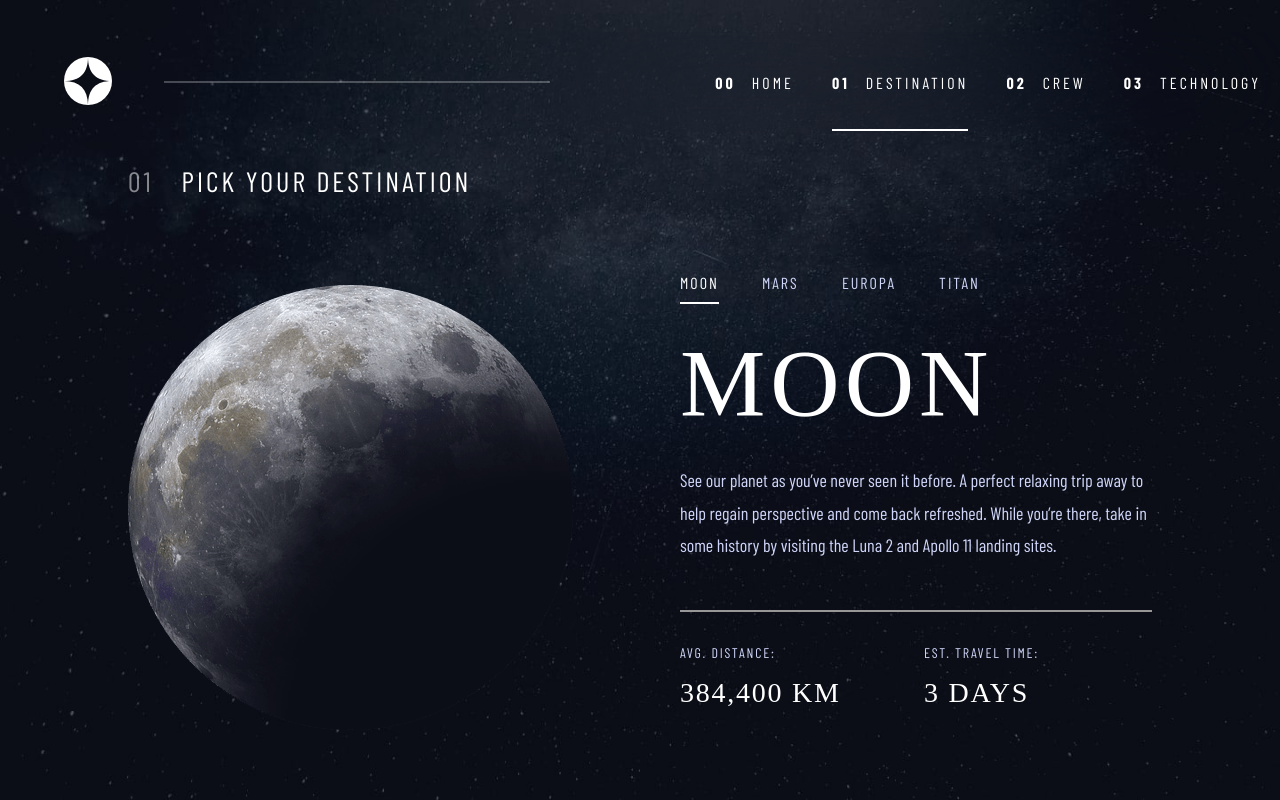
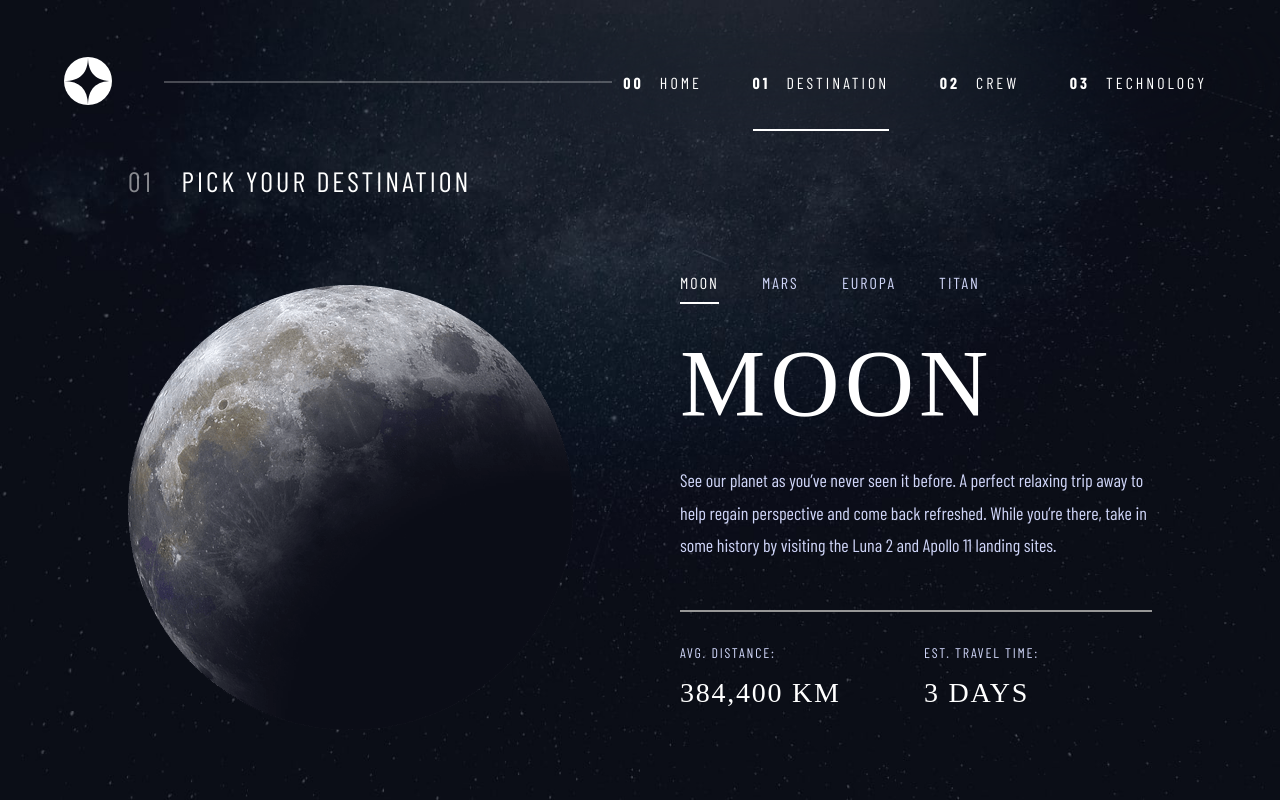
Before and after one commit to lexadecimals/space-tourism, a React (Vite) app: page /destination/moon in a window 1280 px wide. Built offline with nearby package versions, Linux system fonts and the light colour scheme; a web font is replaced by a local one.

Commit message:
refactor: refactor mobile menu & add transitions to menus

```diff
--- a/src/components/crewMember/crewMemberStyles.js
+++ b/src/components/crewMember/crewMemberStyles.js
@@ -3,17 +3,30 @@ import styled from 'styled-components';
 import { NavLink } from 'react-router-dom';
 
 export const StyledNavLink = styled(NavLink)`
+  position: relative;
   background: #979797;
   height: 10px;
   width: 10px;
   display: inline-block;
   border-radius: 50%;
+  transition: background-color 0.5s;
+
   &:hover {
     background: #c7c7c7;
   }
   &.active {
     background: white;
   }
+  &:after {
+  content: "";
+  position: absolute;
+  width: 44px;
+  height: 44px;
+  left: 50%;
+  top: 50%;
+  transform:translate(-50%, -50%);
+  }
+
   @media only screen and (min-width: 1200px) {
     width: 15px;
     height: 15px;
@@ -86,3 +99,9 @@ export const GradientContainer = styled.div`
     height: 500px;
   }
 `;
+
+export const FlexContainer = styled.div`
+  display: flex;
+  flex-direction: column;
+  gap: 1rem;
+`
--- a/src/components/location/locationStyles.js
+++ b/src/components/location/locationStyles.js
@@ -10,6 +10,9 @@ export const StyledNavLink = styled(NavLink)`
   display: inline-block;
   font-size: 0.875rem;
   padding-bottom: 10px;
+
+  transition: border-width 0.2s;
+  transition-timing-function: ease;
   &:hover {
     border-bottom: 2px solid silver;
     padding-bottom: 10px;
@@ -111,7 +114,7 @@ export const StyledImage = styled.img`
     max-width: 300px;
   }
   @media only screen and (min-width: 1200px) {
-    max-width: 500px;
+    max-width: 480px;
     justify-self: start;
   }
 `;
--- a/src/components/menus/crewMenu/crewMenuStyles.js
+++ b/src/components/menus/crewMenu/crewMenuStyles.js
@@ -12,12 +12,9 @@ export const StyledUnorderedList = styled.ul`
   display: grid;
   grid-template-columns: repeat(4, 1fr);
   justify-content: space-between;
-  width: 120px;
+  width: 200px;
   margin: 0 auto;
-  @media only screen and (min-width: 700px) {
-  }
   @media only screen and (min-width: 1200px) {
-    width: 200px;
     margin: 0;
   }
 `;
--- a/src/components/menus/mainMenu/index.jsx
+++ b/src/components/menus/mainMenu/index.jsx
@@ -1,13 +1,13 @@
 import { StyledNavLink, StyledNav, ShadedDiv } from './mainMenuStyles';
 import logo from '../../../assets/shared/logo.svg';
 
-const MainMenu = ({ children, open, handleClick }) => {
+const MainMenu = ({ children, isOpen, handleClick }) => {
   return (
     <StyledNav>
       <StyledNavLink to="/" onClick={handleClick}>
-        <img src={logo} alt="" />
+        <img src={logo} alt="site home" />
       </StyledNavLink>
-      <ShadedDiv $open={open}></ShadedDiv>
+      <ShadedDiv $open={isOpen}></ShadedDiv>
       {children}
     </StyledNav>
   );
--- a/src/components/technology/technologyStyles.js
+++ b/src/components/technology/technologyStyles.js
@@ -15,6 +15,9 @@ export const StyledNavLink = styled(NavLink)`
   border-radius: 50%;
   text-align: center;
   line-height: 40px;
+
+  transition: border-color 0.2s ease,
+              background-color 0.2s ease;
 
   &:hover {
     border: 1px solid white;
--- a/src/root/index.jsx
+++ b/src/root/index.jsx
@@ -7,14 +7,10 @@ import MainMenu from '../components/menus/mainMenu/index.jsx';
 import {
   StyledUnorderedList,
   StyledNavLink,
-  HamburgerIcon,
-  CloseIcon,
   StyledSpan,
   StyledHR,
+  IconButton,
 } from './rootStyles.js';
-
-import closeIcon from '../assets/shared/icon-close.svg';
-import hamburgerIcon from '../assets/shared/icon-hamburger.svg';
 
 export const Root = () => {
   const [menuIsOpen, setMenuIsOpen] = useState(false);
@@ -35,10 +31,11 @@ export const Root = () => {
   };
 
   const { pathname } = useLocation();
+  const currentPath = pathname.toLowerCase();
 
   return (
     <Layout className="root">
-      <MainMenu open={menuIsOpen} handleClick={closeMenuOnMobile}>
+      <MainMenu isOpen={menuIsOpen} handleClick={closeMenuOnMobile}>
         <StyledHR></StyledHR>
         <StyledUnorderedList $open={menuIsOpen}>
           <li>
@@ -50,7 +47,9 @@ export const Root = () => {
             <StyledNavLink
               to={`/destination/${destination}`}
               onClick={closeMenuOnMobile}
-              className={pathname.includes('destination') ? 'active' : ''}
+              $active_route={
+                currentPath.includes('/destination') ? 'true' : 'false'
+              }
             >
               <StyledSpan>01</StyledSpan>Destination
             </StyledNavLink>
@@ -59,7 +58,7 @@ export const Root = () => {
             <StyledNavLink
               to={`/crew/${crewMember}`}
               onClick={closeMenuOnMobile}
-              className={pathname.includes('crew') ? 'active' : ''}
+              $active_route={currentPath.includes('/crew') ? 'true' : 'false'}
             >
               <StyledSpan>02</StyledSpan>Crew
             </StyledNavLink>
@@ -68,19 +67,26 @@ export const Root = () => {
             <StyledNavLink
               to={`/technology/${tech}`}
               onClick={closeMenuOnMobile}
-              className={pathname.includes('technology') ? 'active' : ''}
+              $active_route={
+                currentPath.includes('/technology') ? 'true' : 'false'
+              }
             >
               <StyledSpan>03</StyledSpan>Technology
             </StyledNavLink>
           </li>
         </StyledUnorderedList>
         {menuIsOpen ? (
-          <CloseIcon src={closeIcon} onClick={toggleMenu}></CloseIcon>
+          <IconButton
+            $close
+            aria-label="close menu"
+            onClick={toggleMenu}
+          ></IconButton>
         ) : (
-          <HamburgerIcon
-            src={hamburgerIcon}
+          <IconButton
+            $hamburger
+            aria-label="open menu"
             onClick={toggleMenu}
-          ></HamburgerIcon>
+          ></IconButton>
         )}
       </MainMenu>
       <Outlet />
--- a/src/root/rootStyles.js
+++ b/src/root/rootStyles.js
@@ -1,5 +1,7 @@
 import styled from 'styled-components';
 import { NavLink } from 'react-router-dom';
+import hamburgerIcon from '/assets/shared/icon-hamburger.svg';
+import closeIcon from '/assets/shared/icon-close.svg';
 
 export const StyledUnorderedList = styled.ul`
   align-self: start;
@@ -24,8 +26,10 @@ export const StyledUnorderedList = styled.ul`
     margin-left: 0;
   }
   @media only screen and (min-width: 1200px) {
-    margin-left: 20%;
+    margin-left: 10%;
     width: 80%;
+    justify-content: space-between;
+
   }
 `;
 export const StyledNavLink = styled(NavLink)`
@@ -41,8 +45,16 @@ export const StyledNavLink = styled(NavLink)`
   padding-top: 5px;
   padding-bottom: 5px;
 
+  transition: border-width 0.2s;
+  transition-timing-function: ease;
+
   @media only screen and (min-width: 700px) {
       display: inline;
+      //keep active parent link border styled
+      border-width: ${props => props.$active_route == "true" && "2px"};
+      border-bottom-style: ${props => props.$active_route == "true" && "solid"};
+      border-color: ${props => props.$active_route == "true" && "white"};
+      padding-bottom: 37px;
     }
 
   &:visited {
@@ -56,7 +68,9 @@ export const StyledNavLink = styled(NavLink)`
     @media only screen and (min-width: 700px) {
       padding-bottom: 37px;
       border-right: none;
-      border-bottom: 2px solid silver;
+      border-bottom-style: solid;
+      border-color: silver;
+      border-width: 2px;
     }
   }
   &.active {
@@ -76,45 +90,45 @@ export const StyledSpan = styled.span`
   margin-right: 1rem;
   font-weight: 700;
   @media only screen and (min-width: 700px) {
-    display: ${(props) => props.$home && 'none'};
+    display: none;
   }
-  @media only screen and (min-width: 1200px) {
-    display: initial;
+  @media only screen and (min-width: 900px) {
+    display: inline;
   }
 `;
 
-export const HamburgerIcon = styled.img`
+export const IconButton = styled.button`
   cursor: pointer;
+  background-image: ${(props) => props.$hamburger
+    ? `url("${hamburgerIcon}")`
+    : props.$close &&
+    `url("${closeIcon}")`};
+  background-repeat: no-repeat;
+  background-position: center;
+  background-color: transparent;
+  border: none;
+  width: 24px;
+  height: 24px;
   grid-column: 2/3;
   grid-row: 1/2;
   justify-self: end;
   z-index: 4;
-  margin-right: 10%;
+  padding: 10%;
   @media only screen and (min-width: 700px) {
     display: none;
   }
 `;
 
-export const CloseIcon = styled.img`
-  cursor: pointer;
-  grid-column: 2/3;
-  grid-row: 1/2;
-  justify-self: end;
-  z-index: 4;
-  margin-right: 10%;
-  @media only screen and (min-width: 700px) {
-    display: none;
-  }
-`;
 
 export const StyledHR = styled.hr`
   display: none;
-  @media only screen and (min-width: 700px) {
+  @media only screen and (min-width: 1200px) {
+    position: absolute;
     display: block;
-    border: 1px solid white;
-    grid-column: 1/2;
-    grid-row: 1/2;
+    border: 0.5px solid white;
     margin-left: 100px;
-    opacity: 0.25
+    width: 35%;
+    opacity: 0.25;
+    z-index: 10;
   }
 `
```
